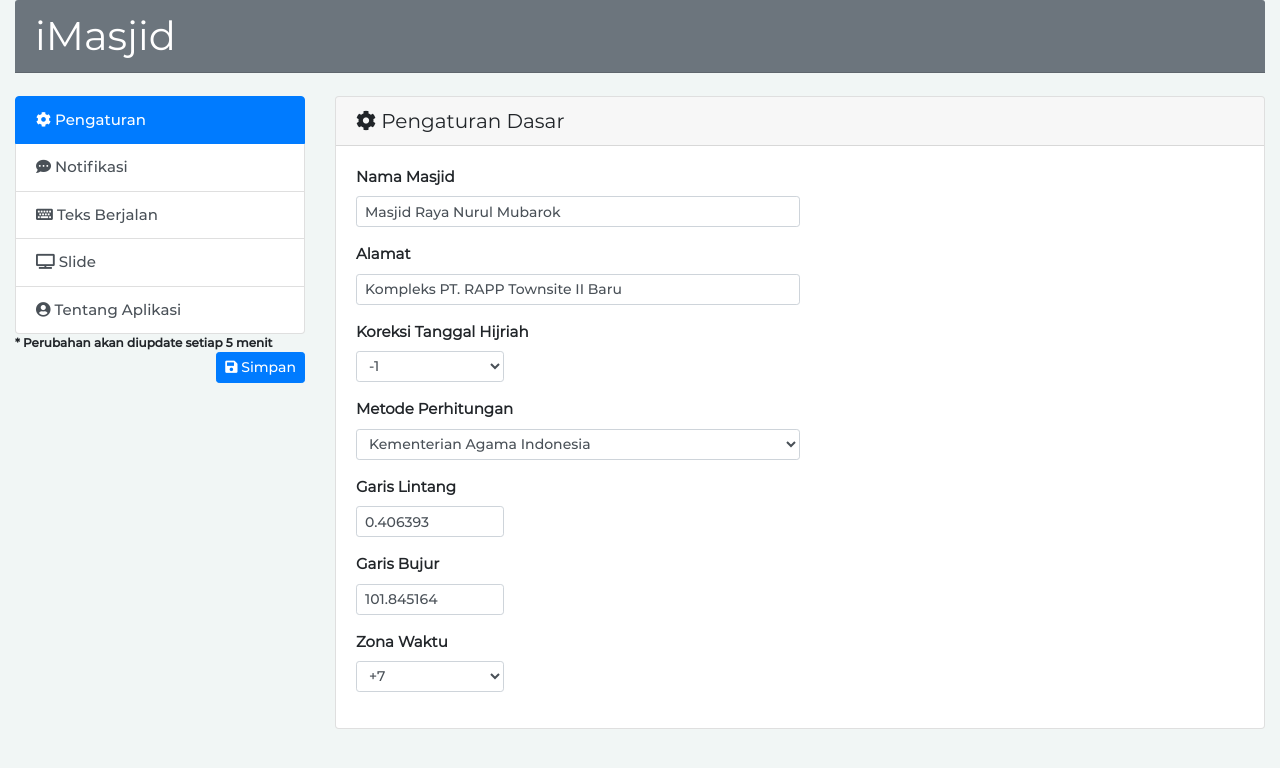
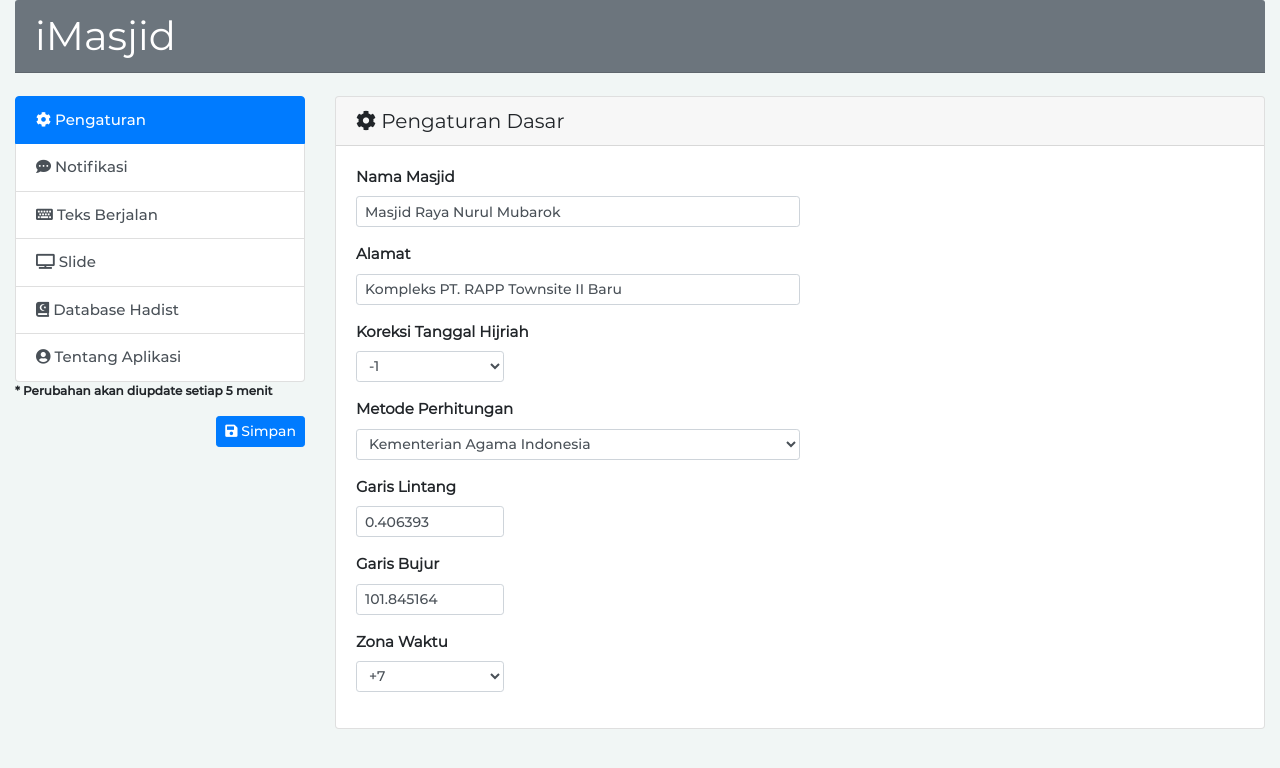
Before and after one commit to hendradwiputra/imasjid, a PHP site: page /settings/index.php in a window 1280 px wide. Shown: the top 768 px of the page. Run offline with PHP 8.4, Linux system fonts and the light colour scheme; data comes from the database, SQL or seed files in the repository; data that the repository does not hold is empty.

Commit message:
Add files via upload

```diff
--- /dev/null
+++ b/settings/about.php
@@ -0,0 +1,50 @@
+<div class="card">
+            <h5 class="card-header"><i class="fas fa-user-circle"></i> Tentang Aplikasi</h5>
+            <div class="card-body">
+                <div class="form-group">
+                  <h4>Developer</h4>
+                  <p><i class="fas fa-user-circle"></i> Hendra Dwi Putra</p>
+                  <p><i class="fas fa-envelope-open-text"></i> hendra.doank@gmail.com</p>
+                  <p><i class="fas fa-phone-square-alt"></i> 62-811-6077-81</p>
+                  <p><i class="fab fa-github"></i> <a href="#" onClick="window.open('https://github.com/hendradwiputra/imasjid');">https://github.com/hendradwiputra/imasjid</a></p>
+                </div>
+                <br>
+                <h4>Copyright</h4>
+                <p>Aplikasi ini <strong>bebas</strong> dipakai/dikembangkan oleh siapa saja untuk kepentingan masjid. <strong>Dilarang</strong> memperjualbelikan aplikasi ini.</p>
+                <br>
+                <h4>Contributor</h4>
+                <table class="table table-bordered table-sm">
+                <thead>
+                  <tr>
+                    <th scope="col">#</th>
+                    <th scope="col">Name</th>
+                    <th scope="col">Description</th>
+                  </tr>
+                </thead>
+                <tbody>
+                  <tr>
+                    <th scope="row">1</th>
+                      <td>Hamid Zarrabi-Zadeh</td>
+                      <td>Creator PrayTime.php: Prayer Times Calculator (ver 1.2.2). Download link : <a href="http://praytimes.org">http://praytimes.org</a></td>
+                  </tr>
+                </tbody>
+                </table>
+                <h4>Version</h4>
+                <table class="table table-bordered table-sm">
+                <thead>
+                  <tr>
+                    <th scope="col">#</th>
+                    <th scope="col">Version</th>
+                    <th scope="col">Notes</th>
+                  </tr>
+                </thead>
+                <tbody>
+                  <tr>
+                    <th scope="row">1</th>
+                      <td>v1.0</td>
+                      <td>Create application.</td>
+                  </tr>
+                </tbody>
+                </table>
+            </div>
+</div>
--- /dev/null
+++ b/settings/hadistModal.php
@@ -0,0 +1,38 @@
+<!-- Modal -->
+<form method="POST" id="hadist_form">
+<div class="modal fade" id="hadistModal">
+  <div class="modal-dialog modal-lg modal-dialog-scrollable">
+    <div class="modal-content">
+      <div class="modal-header">
+        <h5 class="modal-title" id="hadist-modal-title"></h5>
+        <button type="button" class="close" data-dismiss="modal" aria-label="Close">
+          <span aria-hidden="true">&times;</span>
+        </button>
+      </div>
+      <div class="modal-body">
+        <div class="form-group">
+          <label>Judul</label>
+          <input type="text" name="hadist_judul" id="hadist_judul" class="form-control form-control-sm col" maxlength="100">
+        </div>
+        <div class="form-group">
+          <label>Isi</label>
+          <textarea class="form-control form-control-sm" name="hadist_isi1" id="hadist_isi1" rows="3" maxlength="255"></textarea>
+        </div>
+        <div class="form-group">
+          <textarea class="form-control form-control-sm" name="hadist_isi2" id="hadist_isi2" rows="2" maxlength="255"></textarea>
+        </div>
+        <div class="form-group">
+          <textarea class="form-control form-control-sm" name="hadist_isi3" id="hadist_isi3" rows="2" maxlength="255"></textarea>
+        </div>
+      </div>
+
+      <div class="modal-footer">
+        <input type="hidden" name="hadist_id" id="hadist_id">
+        <input type="button" class="btn btn-secondary btn-sm" id="cancel_hadist" data-dismiss="modal" value="Keluar">
+        <input type="button" id="save_hadist" class="btn btn-primary btn-sm" value="Simpan">
+
+      </div>
+    </div>
+  </div>
+</div>
+</form>
--- a/settings/header.php
+++ b/settings/header.php
@@ -25,44 +25,38 @@
 <script>
 $(document).ready(function() {
 
-    // Slides Table
+    // Hadist Table
     $.ajax({
-        url: 'view_slides.php',
+        url: 'view_hadist.php',
         type: "POST",
         cache: false,
         success: function(dataResult){
-            $('#table').html(dataResult);
+            $('#table_hadist').html(dataResult);
         }
     });
 
-    $("#batalBtn").click(function(){
-        $('#insert_form')[0].reset();
-        $('#images').attr("src","");
-        $('#foto').attr("");
+    $("#cancel_hadist").click(function(){
+        $('#hadist_form')[0].reset();
     });
 
-    $("#addSlide").click(function(){
-        $("#modal-title").html("Tambah Slide");
-        $('#insert_form')[0].reset();
-        $('#images').attr("src","../assets/images/background.jpg");
-        $('#foto').attr("");
-        $("#slideModal").modal('show');
-        $("#slide-id").html("");
-        $('#filename').html("Default Background");
-        $('#foto').hide();
-        $('#saveSlide').val("Simpan");
+    $("#add_hadist").click(function(){
+        $("#hadist-modal-title").html("Tambah Hadist");
+        $('#hadist_form')[0].reset();
+        $("#hadistModal").modal('show');
+        $("#hadist-id").html("");
+        $('#save_hadist').val("Simpan");
     });
 
-    $(document).on('click', '.hapus_data', function() {
-        var slide_id = $(this).attr("id");
+    $(document).on('click', '.hapus_hadist', function() {
+        var hadist_id = $(this).attr("id");
 
-        if(confirm("Hapus data ini ?")) {
+        if(confirm("Hapus hadist ini ?")) {
             $.ajax({
-                url:"hapusSlide.php",
+                url:"hapusHadist.php",
                 method:"POST",
-                data:{slide_id:slide_id},
+                data:{hadist_id:hadist_id},
                 success:function(data) {
-                    $('#table').html(data);
+                    $('#table_hadist').html(data);
                 }
             })
         } else {
@@ -70,13 +64,120 @@ $(document).ready(function() {
         }
     });
 
-    $(document).on('click', '.edit_data', function() {
-        $("#modal-title").html("Edit Slide");
+    $(document).on('click', '.edit_hadist', function() {
+        $("#hadist-modal-title").html("Edit Hadist");
+        var hadist_id = $(this).attr("id");
+        var data = new FormData();
+
+        $.ajax({
+            url:"get_hadist.php",
+            method:"POST",
+            data:{hadist_id:hadist_id},
+            dataType:"json",
+            success:function(data) {
+                $("#hadist-id").html("Hadist id : " + hadist_id);
+                $('#hadist_id').val(data.hadist_id);
+                $('#hadist_judul').val(data.hadist_judul);
+                $('#hadist_isi1').val(data.hadist_isi1);
+                $('#hadist_isi2').val(data.hadist_isi2);
+                $('#hadist_isi3').val(data.hadist_isi3);
+                $('#hadistModal').modal('show');
+                $('#save_hadist').val("Update");
+            }
+        });
+    });
+
+    $("#save_hadist").click(function(){
+        var data = new FormData();
+        data.append('hadist_id', $("#hadist_id").val());
+        data.append('hadist_judul', $("#hadist_judul").val());
+        data.append('hadist_isi1', $("#hadist_isi1").val());
+        data.append('hadist_isi2', $("#hadist_isi2").val());
+        data.append('hadist_isi3', $("#hadist_isi3").val());
+        data.append('hadist_status', $("#hadist_status").val());
+
+        if($('#save_hadist').val() == "Simpan")  {
+
+            $.ajax({
+                url:'insertHadist.php',
+                type:'POST',
+                contentType: false,
+                processData: false,
+                data:data,
+                success:function(response){
+                    $('#hadist_form')[0].reset();
+                    $('#hadistModal').modal('hide');
+                    $('#table_hadist').html(response);
+                }
+            });
+        } else {
+            $.ajax({
+                url:'updateHadist.php',
+                type:'POST',
+                contentType: false,
+                processData: false,
+                data:data,
+                success:function(response){
+                    $('#hadist_form')[0].reset();
+                    $('#hadistModal').modal('hide');
+                    $('#table_hadist').html(response);
+                }
+            });
+        }
+    });
+
+    // Slides Table
+    $.ajax({
+        url: 'view_slides.php',
+        type: "POST",
+        cache: false,
+        success: function(dataResult){
+            $('#table_slide').html(dataResult);
+        }
+    });
+
+    $("#cancel_slide").click(function(){
+        $('#slide_form')[0].reset();
+        $('#images').attr("src","");
+        $('#foto').attr("");
+    });
+
+    $("#add_slide").click(function(){
+        $("#slide-modal-title").html("Tambah Slide");
+        $('#slide_form')[0].reset();
+        $('#images').attr("src","../assets/images/background.jpg");
+        $('#foto').attr("");
+        $("#slideModal").modal('show');
+        $("#slide-id").html("");
+        $('#filename').html("Default Background");
+        $('#foto').hide();
+        $('#save_slide').val("Simpan");
+    });
+
+    $(document).on('click', '.hapus_slide', function() {
+        var slide_id = $(this).attr("id");
+
+        if(confirm("Hapus slide ini ?")) {
+            $.ajax({
+                url:"hapusSlide.php",
+                method:"POST",
+                data:{slide_id:slide_id},
+                success:function(data) {
+                    $('#table_slide').html(data);
+                }
+            })
+        } else {
+            return false;
+        }
+    });
+
+    $(document).on('click', '.edit_slide', function() {
+        $("#slide-modal-title").html("Edit Slide");
         var slide_id = $(this).attr("id");
         var data = new FormData();
 
         $.ajax({
-            url:"fetch.php",
+            url:"get_slide.php",
             method:"POST",
             data:{slide_id:slide_id},
             dataType:"json",
@@ -94,12 +195,12 @@ $(document).ready(function() {
                 $('#slideModal').modal('show');
                 $('#checkBox-form').show();
                 $('#foto').hide();
-                $('#saveSlide').val("Update");
+                $('#save_slide').val("Update");
             }
         });
     });
 
-    $("#saveSlide").click(function(){
+    $("#save_slide").click(function(){
         //https://www.mynotescode.com/cara-membuat-crud-plus-upload-gambar-dengan-php-ajax-bootstrap/
         var data = new FormData();
         data.append('slide_id', $("#slide_id").val());
@@ -114,7 +215,7 @@ $(document).ready(function() {
         data.append('checkBox', $("#checkBox").val());
         data.append('checkBoxValue', $("#checkBoxValue").val());
 
-        if($('#saveSlide').val() == "Simpan")  {
+        if($('#save_slide').val() == "Simpan")  {
             $.ajax({
                 url:'insertSlide.php',
                 type:'POST',
@@ -122,9 +223,9 @@ $(document).ready(function() {
                 processData: false,
                 data:data,
                 success:function(response){
-                    $('#insert_form')[0].reset();
+                    $('#slide_form')[0].reset();
                     $('#slideModal').modal('hide');
-                    $('#table').html(response);
+                    $('#table_slide').html(response);
                 }
             });
         } else {
@@ -135,9 +236,9 @@ $(document).ready(function() {
                 processData: false,
                 data:data,
                 success:function(response){
-                    $('#insert_form')[0].reset();
+                    $('#slide_form')[0].reset();
                     $('#slideModal').modal('hide');
-                    $('#table').html(response);
+                    $('#table_slide').html(response);
                 }
             });
         }
--- a/settings/sidebar.php
+++ b/settings/sidebar.php
@@ -1,6 +1,7 @@
 <?php
   include('../scripts/view_settings.php');
   include('slideModal.php');
+  include('hadistModal.php');
 ?>
 <form method="POST" enctype="multipart/form-data">
   <div class="container-fluid">
@@ -12,9 +13,12 @@
           <a class="list-group-item list-group-item-action" id="list-notifikasi-list" data-toggle="list" href="#list-notifikasi" role="tab" aria-controls="notifikasi"><i class="fas fa-comment-dots"></i> Notifikasi</a>
           <a class="list-group-item list-group-item-action" id="list-teks-list" data-toggle="list" href="#list-teks" role="tab" aria-controls="teks"><i class="fas fa-keyboard"></i> Teks Berjalan</a>
           <a class="list-group-item list-group-item-action" id="list-slides-list" data-toggle="list" href="#list-slides" role="tab" aria-controls="slides"><i class="fas fa-tv"></i> Slide</a>
+          <a class="list-group-item list-group-item-action" id="list-hadist-list" data-toggle="list" href="#list-hadist" role="tab" aria-controls="hadist"><i class="fas fa-quran"></i></i> Database Hadist</a>
           <a class="list-group-item list-group-item-action" id="list-about-list" data-toggle="list" href="#list-about" role="tab" aria-controls="about"><i class="fas fa-user-circle"></i> Tentang Aplikasi</a>
         </div>
-        <small>* Perubahan akan diupdate setiap 5 menit</small>
+        <div class="form-group">
+          <small>* Perubahan akan diupdate setiap 5 menit</small>
+        </div>
         <div class="form-group">
           <div class="float-right">
             <input type="hidden" name="setting_id" id="setting_id" value="<?php echo $setting_id; ?>">
@@ -91,7 +95,6 @@
                     <option <?php if ($durasi_adzan==10) echo 'selected = "selected"'; ?> value="10">10</option>
                   </select>
                 </div>
-                <br>
                 <div class="form-group">
                   <label for="exampleFormControlSelect1">Jarak Adzan ke Iqomah <small class="text-muted">(Hitungan menit)</small></label>
                   <div class="form-row">
@@ -144,7 +147,14 @@
                     </select>
                     </div>
                   </div>
+                  <div class="form-group">
+                    <label for="exampleFormControlSelect1">Pengaturan Suara</label>
+                  </div>
+
                 </div>
+
+
+
               </div>
             </div>
           </div>
@@ -192,7 +202,7 @@
                   </select>
                 </div>
                 <div class="form-group">
-                  <button type="button" class="btn btn-primary btn-sm" id="addSlide"><i class="fas fa-plus-square"></i> Tambah Slide</button>
+                  <button type="button" class="btn btn-primary btn-sm" id="add_slide">Tambah Slide</button>
                 </div>
                 <div class="form-group">
                   <?php include('view_slides.php'); ?>
@@ -202,58 +212,25 @@
           </div>
           <!-- Slide -->
 
+          <!-- Hadist -->
+          <div class="tab-pane fade" id="list-hadist" role="tabpanel" aria-labelledby="list-hadist-list">
+            <div class="card">
+            <h5 class="card-header"><i class="fas fa-quran"></i> Kumpulan Hadist Shahih</h5>
+              <div class="card-body">
+                <div class="form-group">
+                  <button type="button" class="btn btn-primary btn-sm" id="add_hadist">Tambah Hadist</button>
+                </div>
+                <div class="form-group">
+                  <?php include('view_hadist.php'); ?>
+                </div>
+              </div>
+            </div>
+          </div>
+          <!-- Hadist -->
+
           <!-- Tentang Aplikasi -->
           <div class="tab-pane fade" id="list-about" role="tabpanel" aria-labelledby="list-about-list">
-            <div class="card">
-            <h5 class="card-header"><i class="fas fa-user-circle"></i> Tentang Aplikasi</h5>
-            <div class="card-body">
-                <div class="form-group">
-                  <h4>Developer</h4>
-                  <p><i class="fas fa-user-circle"></i> Hendra Dwi Putra</p>
-                  <p><i class="fas fa-envelope-open-text"></i> hendra.doank@gmail.com</p>
-                  <p><i class="fas fa-phone-square-alt"></i> 62-811-6077-81</p>
-                  <p><i class="fab fa-github"></i> https://github.com/hendradwiputra/imasjid</p>
-                </div>
-                <br>
-                <h4>Copyright</h4>
-                <p>Aplikasi ini <strong>bebas</strong> dipakai/dikembangkan oleh siapa saja untuk kepentingan masjid. <strong>Dilarang</strong> memperjualbelikan aplikasi ini.</p>
-                <br>
-                <h4>Contributor</h4>
-                <table class="table table-bordered table-sm">
-                <thead>
-                  <tr>
-                    <th scope="col">#</th>
-                    <th scope="col">Name</th>
-                    <th scope="col">Description</th>
-                  </tr>
-                </thead>
-                <tbody>
-                  <tr>
-                    <th scope="row">1</th>
-                      <td>Hamid Zarrabi-Zadeh</td>
-                      <td>Creator PrayTime.php: Prayer Times Calculator (ver 1.2.2). Download link : <a href="http://praytimes.org">http://praytimes.org</a></td>
-                  </tr>
-                </tbody>
-                </table>
-                <h4>Version</h4>
-                <table class="table table-bordered table-sm">
-                <thead>
-                  <tr>
-                    <th scope="col">#</th>
-                    <th scope="col">Version</th>
-                    <th scope="col">Notes</th>
-                  </tr>
-                </thead>
-                <tbody>
-                  <tr>
-                    <th scope="row">1</th>
-                      <td>v1.0</td>
-                      <td>Create application.</td>
-                  </tr>
-                </tbody>
-                </table>
-            </div>
-            </div>
+            <?php include('about.php'); ?>
           </div>
           <!-- Tentang Aplikasi -->
 
--- a/settings/slideModal.php
+++ b/settings/slideModal.php
@@ -1,17 +1,17 @@
 <!-- Modal -->
-<form method="POST" enctype="multipart/form-data" id="insert_form">
+<form method="POST" enctype="multipart/form-data" id="slide_form">
 <div class="modal fade" id="slideModal">
   <div class="modal-dialog modal-lg modal-dialog-scrollable">
     <div class="modal-content">
       <div class="modal-header">
-        <h5 class="modal-title" id="modal-title"></h5>
+        <h5 class="modal-title" id="slide-modal-title"></h5>
         <button type="button" class="close" data-dismiss="modal" aria-label="Close">
           <span aria-hidden="true">&times;</span>
         </button>
       </div>
       <div class="modal-body">
         <div class="form-group">
-          <label id="slide-id"></label><br>
+          <!--<label id="slide-id"></label><br>  -->
           <label>Gambar</label>
           <div>
             <img id="images" width="180px" height="120px" class="img border border-secondary">
@@ -22,7 +22,7 @@
           <div class="custom-control custom-checkbox mr-sm-2" id="checkBox-form">
             <input type="checkbox" class="form-check-input" id="checkBox" name="checkBox" onclick="myFunction()" />
             <label class="form-check-label" for="checkBox">Ubah Gambar</label>
-            <input type="text" name="checkBoxValue" id="checkBoxValue" class="form-control form-control-sm col" value="">
+            <input type="hidden" name="checkBoxValue" id="checkBoxValue" class="form-control form-control-sm col" value="">
           </div>
         </div>
         <div class="form-group">
@@ -60,8 +60,8 @@
 
       <div class="modal-footer">
         <input type="hidden" name="slide_id" id="slide_id">
-        <input type="button" class="btn btn-secondary btn-sm" id="batalBtn" data-dismiss="modal" value="Keluar">
-        <input type="button" id="saveSlide" class="btn btn-primary btn-sm" value="Simpan">
+        <input type="button" class="btn btn-secondary btn-sm" id="cancel_slide" data-dismiss="modal" value="Keluar">
+        <input type="button" id="save_slide" class="btn btn-primary btn-sm" value="Simpan">
 
       </div>
     </div>
--- /dev/null
+++ b/settings/view_hadist.php
@@ -0,0 +1,48 @@
+<?php
+
+ 	include("../scripts/db_connection.php");
+
+	$sql = "SELECT * FROM hadist";
+	$result = $conn->query($sql);
+?>
+      <table id="table_hadist" class="table table-sm table-responsive table-condensed">
+      <thead class="thead-light">
+        <tr>
+            <th>No</th>
+            <th>Judul</th>
+            <th>Isi</th>
+            <th colspan="2"></th>
+        </tr>
+      </thead>
+      <tbody>
+<?php
+	$count = 1;
+	if ($result->num_rows > 0) {
+		foreach ($result as $data) {
+                  $hadist_id = $data['hadist_id'];
+			$hadist_judul = $data['hadist_judul'];
+			$hadist_isi1 = $data['hadist_isi1'];
+			$hadist_isi2 = $data['hadist_isi2'];
+                  $hadist_isi3 = $data['hadist_isi3'];
+?>
+			<tr>
+			    <td rowspan="3"><?php echo $count ."."; ?></td>
+      		    <td rowspan="3"><?php echo $hadist_judul; ?></td>
+      		    <td><?php echo $hadist_isi1; ?></td>
+      		    <td rowspan="3"><input type='button' name='edit' id='<?php echo $hadist_id; ?>' value='Edit' class='btn btn-primary btn-sm edit_hadist'></td>
+      		    <td rowspan="3"><input type='button' name='hapus' id='<?php echo $hadist_id; ?>' value='Hapus' class='btn btn-outline-primary btn-sm hapus_hadist'></td>
+      		</tr>
+      		<tr>
+      			<td><?php echo $hadist_isi2; ?></td>
+      		</tr>
+      		<tr>
+      			<td><?php echo $hadist_isi3; ?></td>
+      		</tr>
+
+<?php
+			$count++;
+		}
+	}
+?>
+      </tbody>
+      </table>
--- a/settings/view_slides.php
+++ b/settings/view_slides.php
@@ -5,7 +5,7 @@
 	$sql = "SELECT * FROM slides";
 	$result = $conn->query($sql);
 ?>
-      <table id="table" class="table table-sm table-responsive table-condensed">
+      <table id="table_slide" class="table table-sm table-responsive table-condensed">
       <thead class="thead-light">
         <tr>
             <th>No</th>
@@ -13,7 +13,7 @@
             <th>Isi</th>
             <th>Gambar</th>
             <th>Aktif</th>
-            <th colspan="2">#</th>
+            <th colspan="2"></th>
         </tr>
       </thead>
       <tbody>
@@ -31,13 +31,13 @@
                   $slide_status = $data['slide_status'];
 ?>
 			<tr>
-			<td rowspan="4"><?php echo $count; ?></td>
-      			<td rowspan="4"><?php echo $judul; ?></td>
-      			<td><?php echo $isi1; ?></td>
-      			<td rowspan="4"><img src='../assets/images/<?php echo $foto; ?>' width='120px' height='80px' class="img border border-secondary"></td>
-      			<td rowspan="4" class="text-justify"><?php if($slide_status==0) { echo "<i class='fas fa-times'></i>";} else { echo "<i class='far fa-check-circle'></i>"; } ?></td>
-      			<td rowspan="4"><input type='button' name='edit' id='<?php echo $slide_id; ?>' value='Edit' class='btn btn-primary btn-sm edit_data'></td>
-      			<td rowspan="4"><input type='button' name='hapus' id='<?php echo $slide_id; ?>' value='Hapus' class='btn btn-outline-primary btn-sm hapus_data'></td>
+			<td rowspan="4"><?php echo $count ."."; ?></td>
+      	      <td rowspan="4"><?php echo $judul; ?></td>
+      	      <td><?php echo $isi1; ?></td>
+      	      <td rowspan="4"><img src='../assets/images/<?php echo $foto; ?>' width='120px' height='80px' class="img border border-secondary"></td>
+      	      <td rowspan="4" class="text-justify"><?php if($slide_status==0) { echo "<i class='fas fa-times'></i>";} else { echo "<i class='far fa-check-circle'></i>"; } ?></td>
+      		<td rowspan="4"><input type='button' name='edit' id='<?php echo $slide_id; ?>' value='Edit' class='btn btn-primary btn-sm edit_slide'></td>
+      		<td rowspan="4"><input type='button' name='hapus' id='<?php echo $slide_id; ?>' value='Hapus' class='btn btn-outline-primary btn-sm hapus_slide'></td>
       		</tr>
       		<tr>
       			<td><?php echo $isi2; ?></td>
```
Also changed, not shown: settings/get_hadist.php (added, +13 -0 lines), settings/get_slide.php (added, +13 -0 lines), settings/hapusHadist.php (added, +12 -0 lines), settings/insertHadist.php (added, +28 -0 lines), settings/slideshow.php (+5 -3 lines), settings/updateHadist.php (added, +30 -0 lines).
